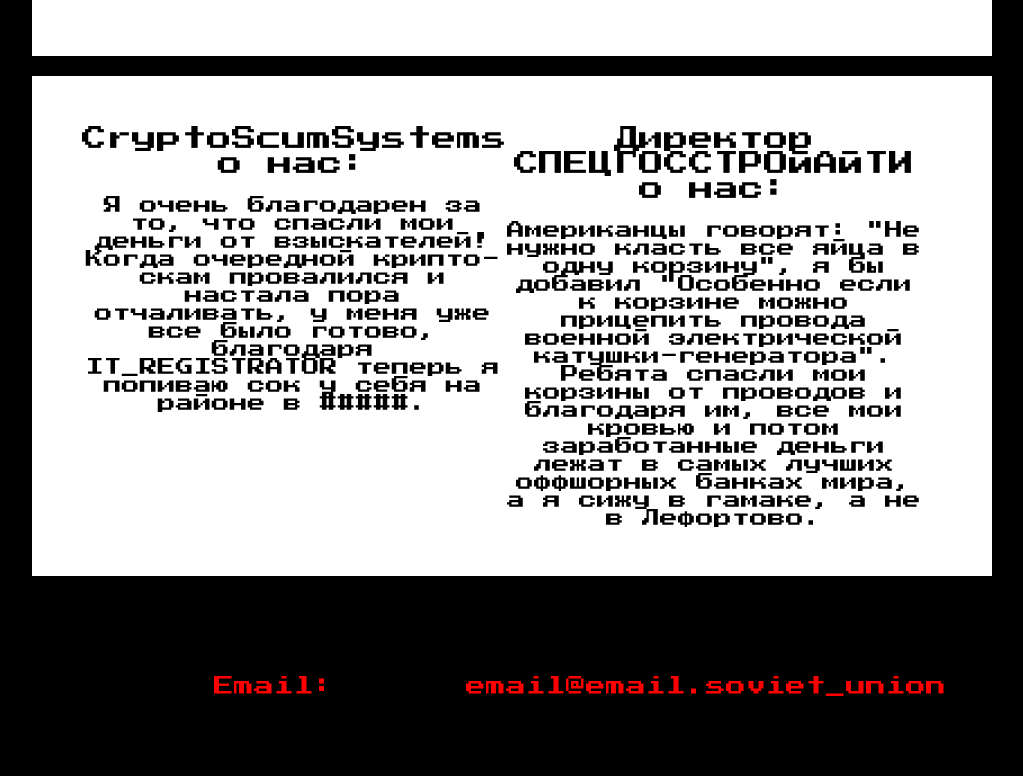
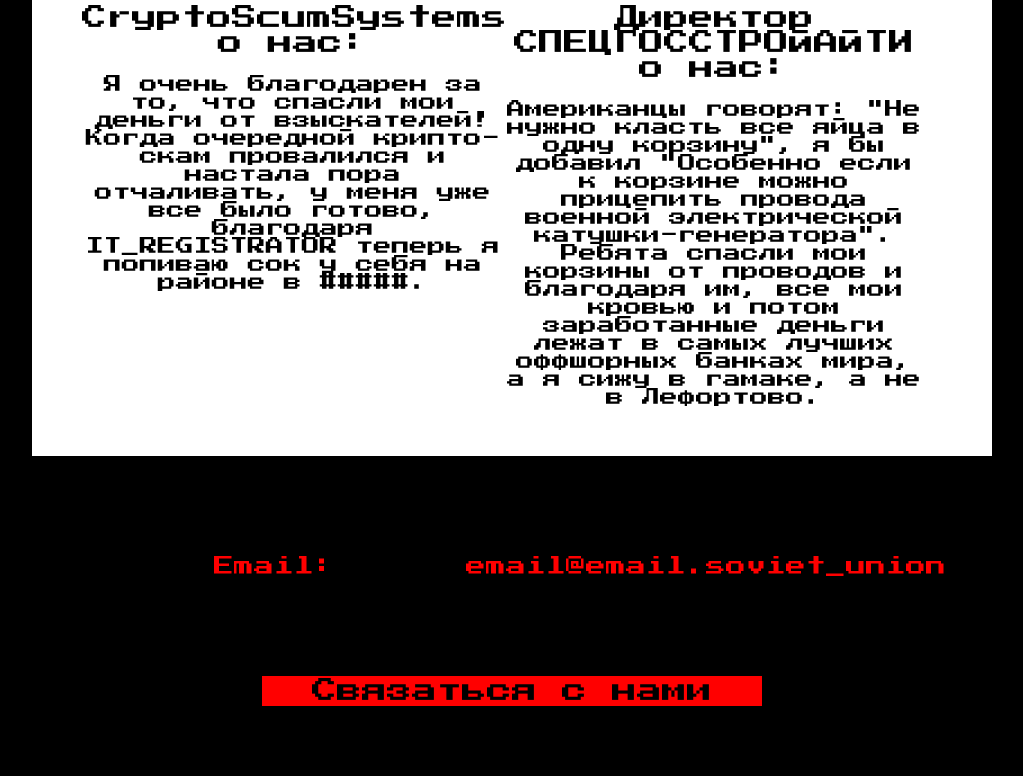
Before and after one commit to Mike2022SPB/it_registrator, a plain HTML site: page index.html in a window 1280 px wide. Shown: the part 1632-2408 px from the top of the page, without its empty margins (128-1151 px from the left). Drawn offline with nearby package versions, Linux system fonts and the light colour scheme.

Commit message:
fixed height

```diff
--- a/index.html
+++ b/index.html
@@ -57,7 +57,7 @@
     </div>
   </div>
 
-  <div class="features margin_top height_400 bg_white padding_five">
+  <div class="features margin_top bg_white padding_five">
     <div class="column float_left feedback black_text_of_color">
       CryptoScumSystems о нас:
       <div class="column_text margin_top">
--- a/stylesheet.css
+++ b/stylesheet.css
@@ -40,11 +40,7 @@ body {
 
 .features {
   width: auto;
-  height: 520px;
-}
-
-.height_400 {
-  height: 400px;
+  display: inline-block;
 }
 
 .padding_five {
```
